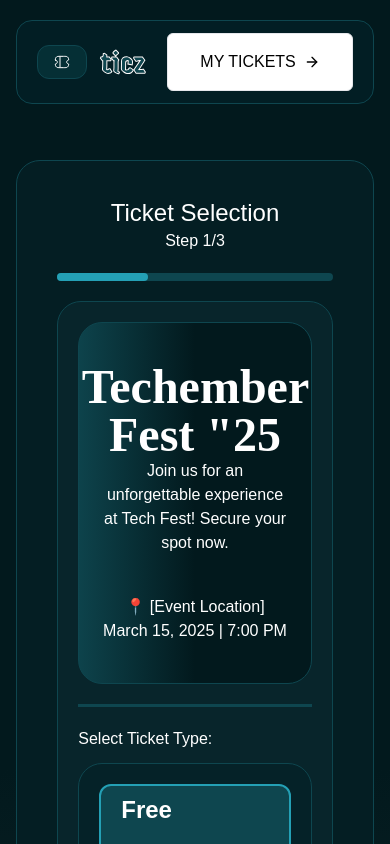
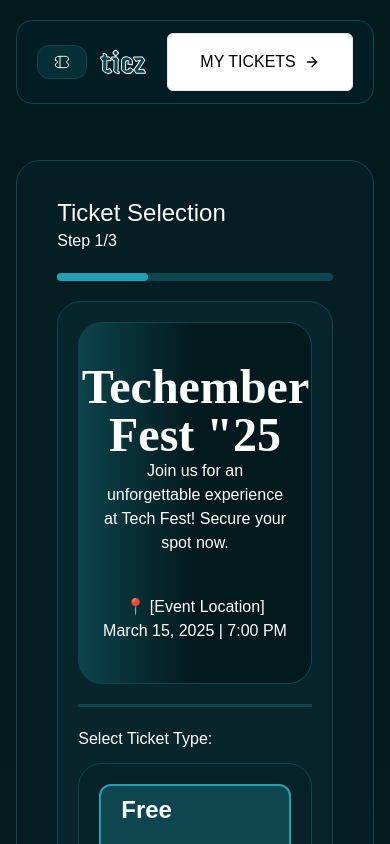
Before and after one commit to onlyeugene/hngx_stage2_ticket-generation, a Next.js app: page / in a window 390 px wide. Shown: the top 844 px of the page. Built offline with nearby package versions, Linux system fonts and the light colour scheme; a web font is replaced by a local one.

Commit message:
Update heading.tsx

```diff
--- a/components/heading.tsx
+++ b/components/heading.tsx
@@ -7,7 +7,7 @@ interface HeadingProps{
 
 const Heading = ({title, subtitle}: HeadingProps) => {
   return (
-    <div className='flex md:flex-row flex-col justify-between items-center text-white'>
+    <div className='flex md:flex-row flex-col md:justify-between md:items-center items-start text-white'>
         <h1 className='md:text-[32px] text-2xl font-normal'>{title}</h1>
         <p>{subtitle}</p>
     </div>
```
